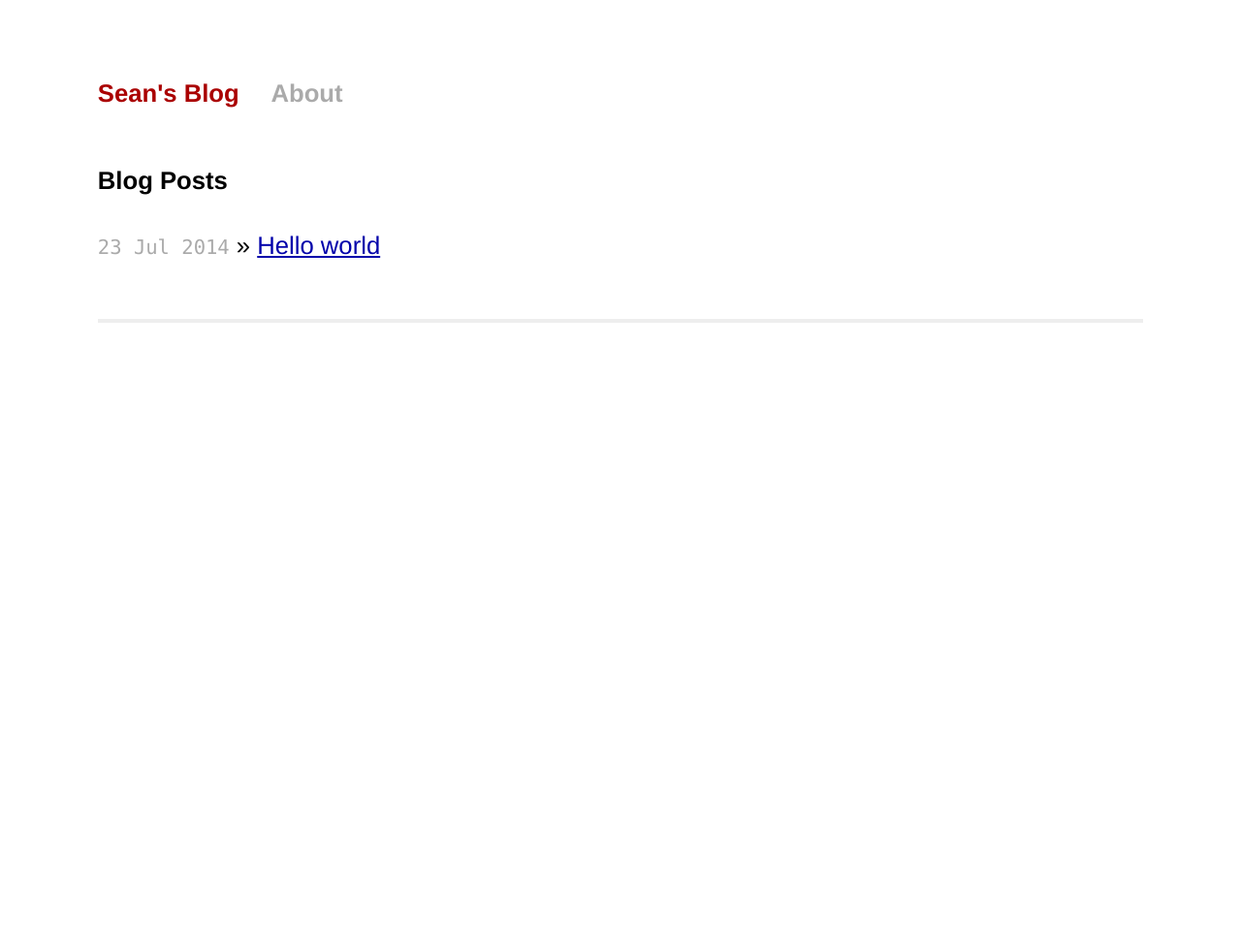
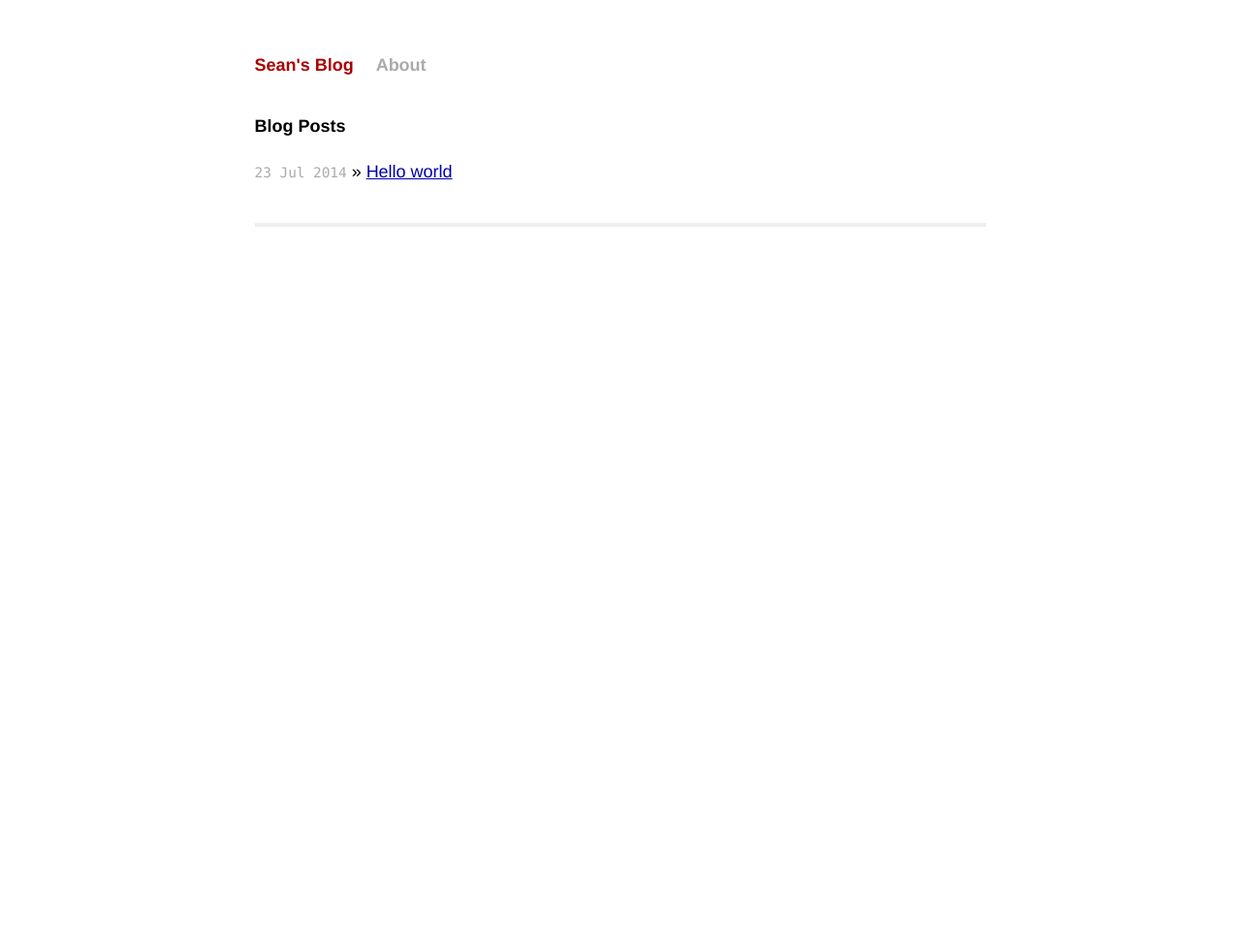
Before and after one commit to coredux/coredux.github.io, a Jekyll site: the page built from index.html, in a window 1280 px wide. Shown: the whole page at 97% size. Built offline with Jekyll 4.4.1, drawn with Linux system fonts in a browser that asks for light colours; Markdown is read by kramdown in place of the engine named in the settings; after the commit the page ends 954 px from its top, so only the background shows below that.

Commit message:
fontsize 16.34px

```diff
--- a/css/screen.css
+++ b/css/screen.css
@@ -17,7 +17,7 @@ html, body {
 
 body {
   background-color: white;
-  font: 23.34px helvetica, arial, clean, sans-serif;
+  font: 16.34px helvetica, arial, clean, sans-serif;
   *font-size: small;
   text-align: center;
 }
```
